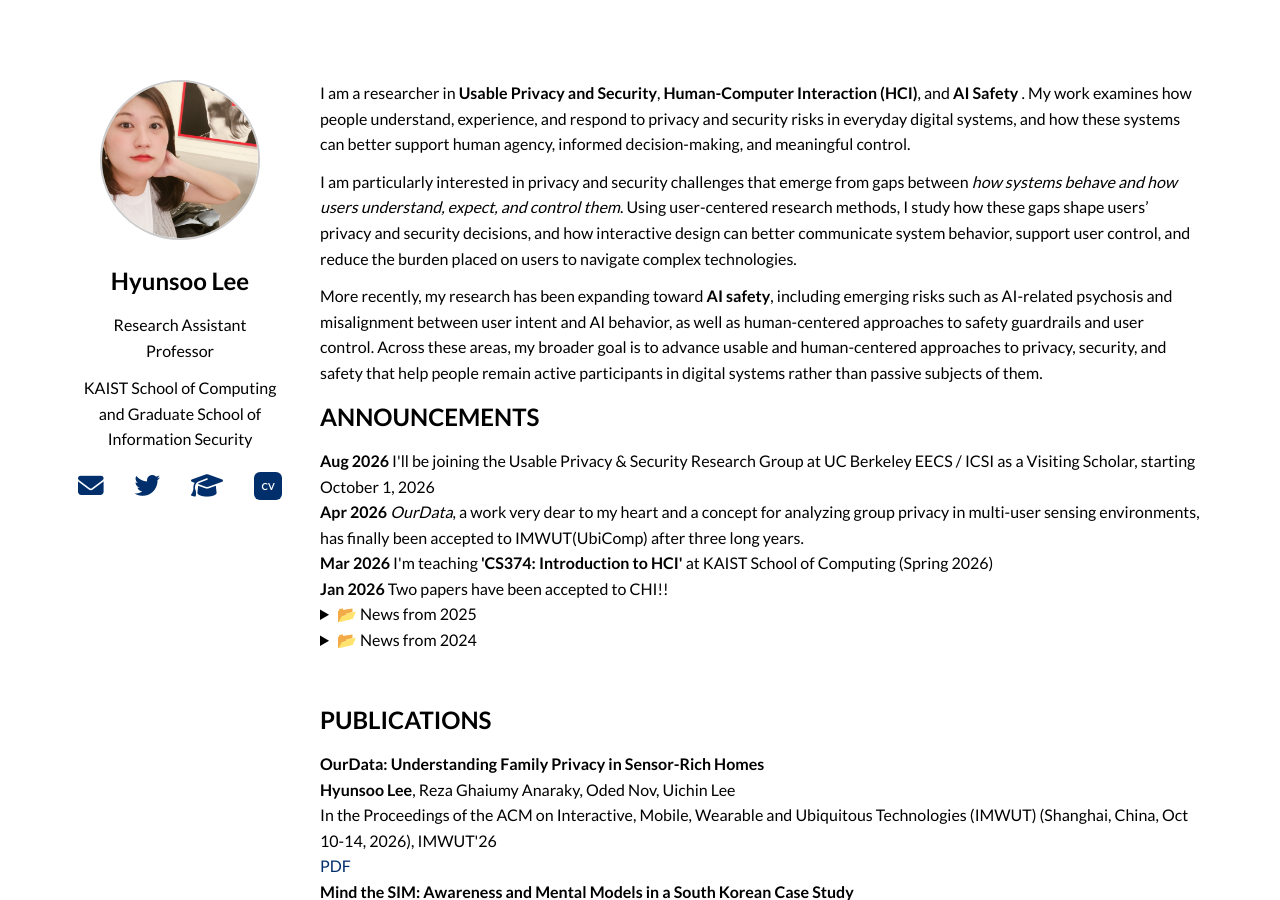
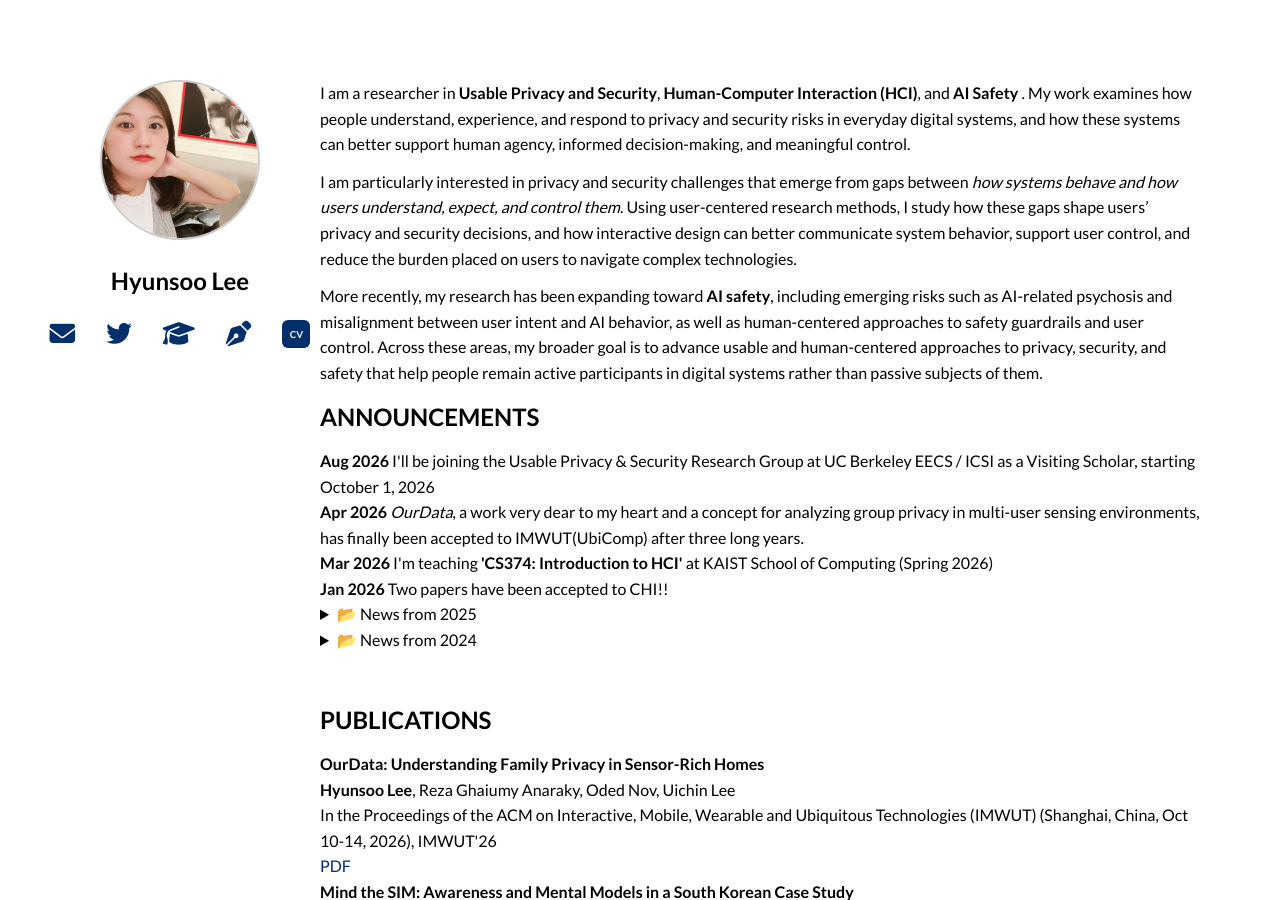
Before and after one commit to hslee90/hslee90.github.io, a Jekyll site: the page built from index.md, in a window 1280 px wide and 900 px high. Built offline with Jekyll 4.4.1, drawn with Linux system fonts in a browser that asks for light colours; nearby versions of some CDN libraries.

Commit message:
Update index.md

```diff
--- a/index.md
+++ b/index.md
@@ -9,22 +9,32 @@ title: "Home"
   <div class="sidebar">
     <img src="assets/img/profile.JPG" alt="Profile Image" class="profile-img">
 
-    <!-- 이름, 직함, 소속 -->
-    <div class="profile-info">
-      <h2>Hyunsoo Lee</h2>
-      <p>Research Assistant Professor</p>
-      <p>KAIST School of Computing and Graduate School of Information Security</p>
-    </div>
+   <!-- 이름 -->
+<div class="profile-info">
+  <h2>Hyunsoo Lee</h2>
+</div>
 
-   <!-- 이메일, 트위터, 구글스칼라, CV -->
-    <div class="icon-links">
-      <a href="mailto:hslee90@kaist.ac.kr"><i class="fa-solid fa-envelope"></i></a>
-      <a href="https://twitter.com/hyunsoo820"><i class="fa-brands fa-twitter"></i></a>
-      <a href="https://scholar.google.com/citations?user=ctglUjoAAAAJ&hl=en" target="_blank" class="google-scholar-icon">
-      <i class="fa-solid fa-graduation-cap"></i> </a>
-      <a href="assets/cv/CV(Hyunsoo Lee_260510).pdf" target="_blank"><span class="cv-box">CV</span></a>
-    </div>
-  </div> <!-- .sidebar 닫기 -->
+<!-- 이메일, 트위터, 구글 스칼라, 블로그, CV -->
+<div class="icon-links">
+  <a href="mailto:hslee90@kaist.ac.kr">
+    <i class="fa-solid fa-envelope"></i>
+  </a>
+  <a href="https://twitter.com/hyunsoo820" target="_blank">
+    <i class="fa-brands fa-twitter"></i>
+  </a>
+  <a href="https://scholar.google.com/citations?user=ctglUjoAAAAJ&hl=en"
+     target="_blank"
+     class="google-scholar-icon">
+    <i class="fa-solid fa-graduation-cap"></i>
+  </a>
+  <a href="https://medium.com/@hslee90" target="_blank">
+    <i class="fa-solid fa-pen-nib"></i>
+  </a>
+  <a href="assets/cv/CV(Hyunsoo Lee_260510).pdf" target="_blank">
+    <span class="cv-box">CV</span>
+  </a>
+</div>
+</div> <!-- .sidebar 닫기 -->
 
 
   <!-- 오른쪽: 텍스트 내용 -->
```
